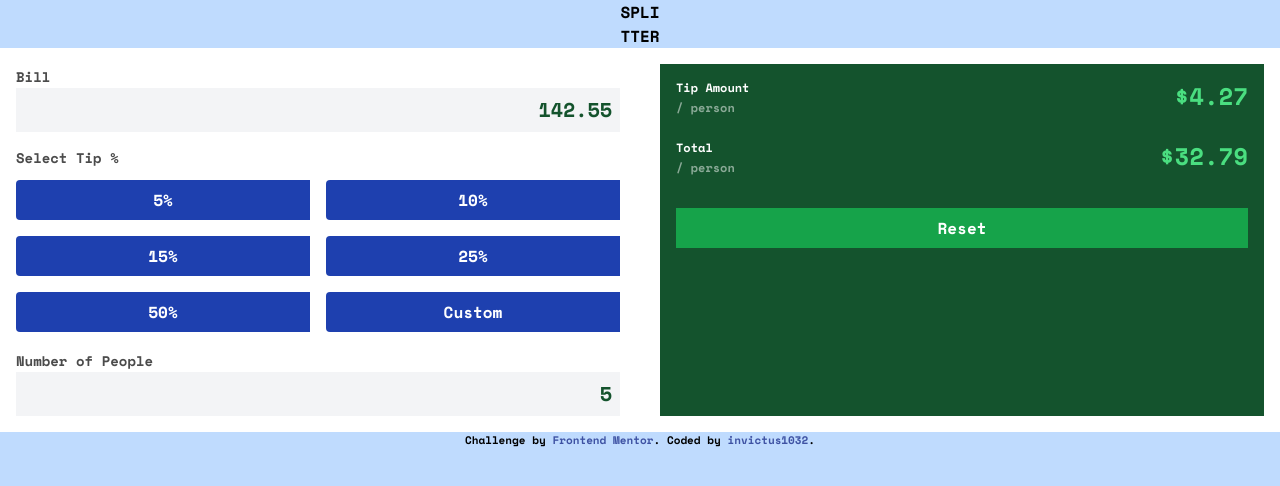
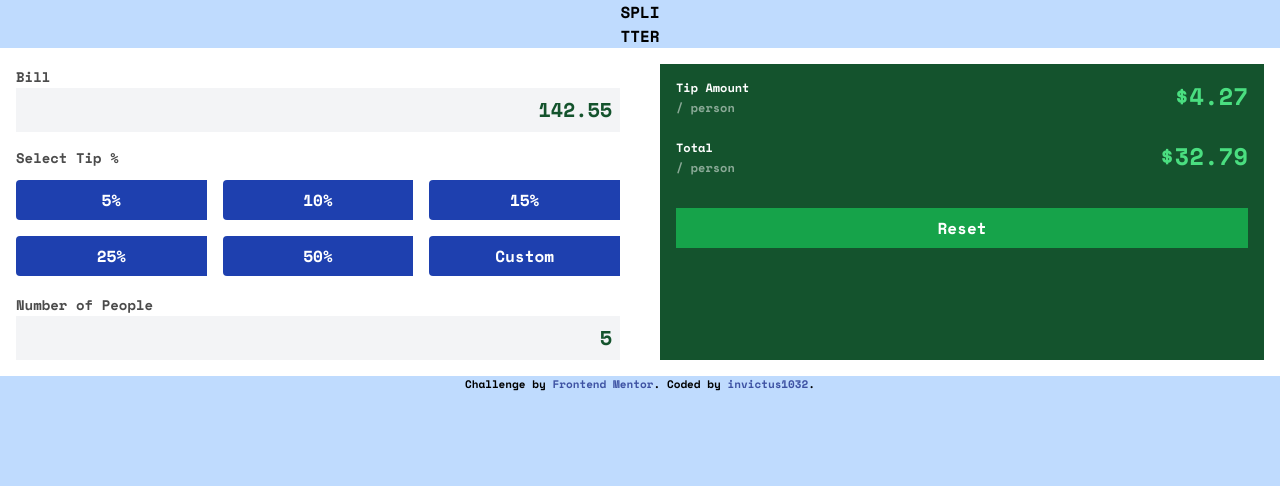
Before and after one commit to invictus1032/FrontendMentor_tip-calculator-app, a website: page index.html in a window 1280 px wide. Drawn offline with nearby package versions, Linux system fonts and the light colour scheme; files that its build step writes are made by us from their sources.

Commit message:
reduce tips into 2 rows on desktop

```diff
--- a/index.html
+++ b/index.html
@@ -30,7 +30,7 @@
         </div>
         <div>
           <p class="input-label">Select Tip %</p>
-          <div class="grid grid-cols-2 gap-4">
+          <div class="grid grid-cols-2 gap-4 sm:grid-cols-3">
             <div class="tip-option">5%</div>
             <div class="tip-option">10%</div>
             <div class="tip-option">15%</div>
```
